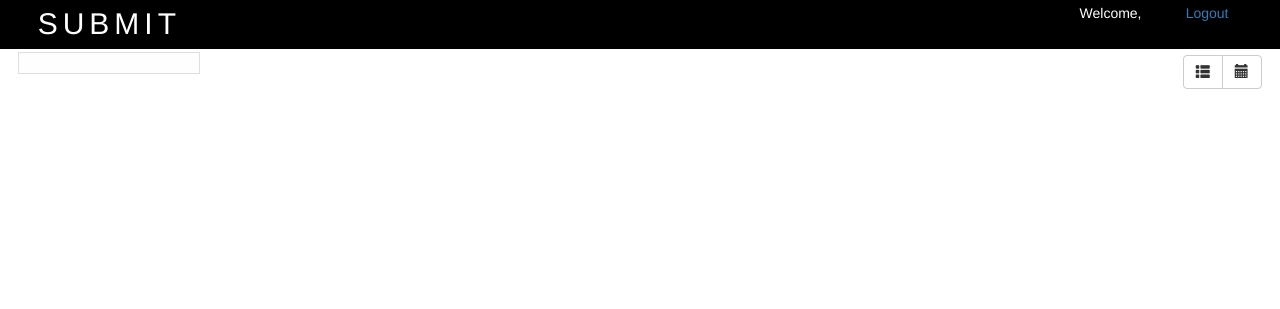
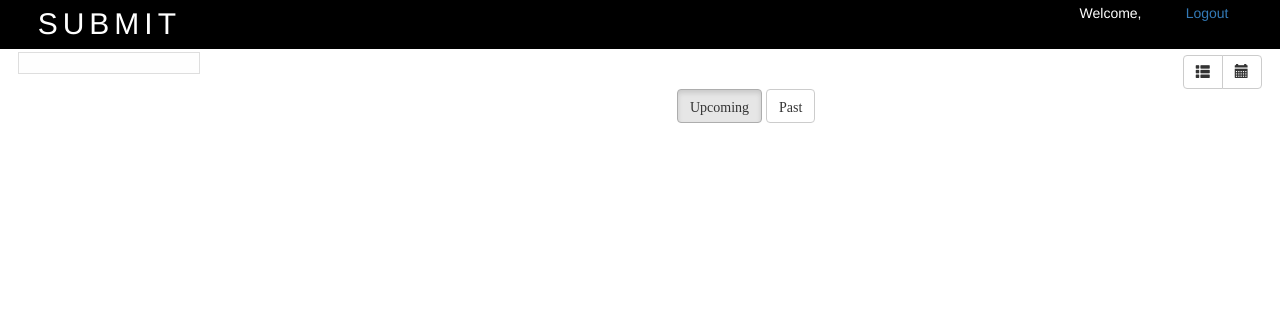
Before and after one commit to gvivek19/CSC510-Team-N, a Python web app: template server/frontend/template/main.html in a window 1280 px wide. Shown: the top 309 px of the page. Run offline with Jinja, Linux system fonts and the light colour scheme; the template is opened without the code that fills it, so the values that code supplies are empty; some libraries are stand-ins or nearby versions.

Commit message:
added deadlines upcoming and past divs

```diff
--- a/server/frontend/static/js/deadline.js
+++ b/server/frontend/static/js/deadline.js
@@ -4,6 +4,24 @@ $(document).ready(function() {
 	getDeadlines();
 	$("#deadlines-list").on("click", function() {
 		deadlines_list_view(null);
+	});
+
+	$("#deadlines-cal").on("click", function() {
+		deadlines_cal_view(null);
+	});
+
+	$("#deadlines-upcoming-button").on("click", function() {
+		$("#deadlines-upcoming-button").addClass('active');
+		$("#deadlines-past-button").removeClass('active');
+		$("#deadlines-past-content").hide();
+		$("#deadlines-upcoming-content").show();
+	});
+
+	$("#deadlines-past-button").on("click", function() {
+		$("#deadlines-past-button").addClass('active');
+		$("#deadlines-upcoming-button").removeClass('active');
+		$("#deadlines-upcoming-content").hide();
+		$("#deadlines-past-content").show();
 	});
 
 	$("#deadlines-cal").on("click", function() {
@@ -36,31 +54,52 @@ function getDeadlines(course) {
 	return {status : false};
 }
 
+function sort(data) {
+	for(i = 0 ; i < data.length ; i++) {
+		for(j = 0 ; j < data.length ; j++) {
+			if(data[i].deadline > data[j].deadline) {
+				temp = data[i];
+				data[i] = data[j];
+				data[j] = temp;
+			}
+		}
+	}
+	return data;
+}
+
 function deadlines_list_view(course, user_type) {
 	var data = getDeadlines(course);
 	$("#main-content").html("");
-	var mainDiv = document.createElement("div");
 	if(user_type && (user_type == "ta" || user_type == "instructor")) {
-		console.log("A");
 		var d = document.createElement("div");
 		$(d).html("<a href='./ta_create_assignment' class='btn btn-primary btn'>Create new assignment</a>");
-		$(mainDiv).append(d);
+		$("#main-content").append(d);
 	}
-	if($("#deadlines-content").length == 0) {
-		var a = document.createElement("div");
-		a.id = "deadlines-content";
-		$("#main-content").append(a);
+
+	if(data.status) {
+		data.data = sort(data.data);
+		total = data.data.length;
+		var i = 0;
+		var time = new Date();
+		time = time.getTime();
+
+		for(i = 0 ; i < total ; i++) {
+			var d = data.data[i];
+
+			if(d.date < time) {
+				var div = document.createElement("div");
+				div.id = d.id;
+				$(div).html("<div id='"+d.id+"'><b>" + d.course + "</b><span style='float:right;'>"+d.date+"</span></div><div>"+d.topic+"</div>");
+				$("#deadlines-past-content").append(div);
+			}
+			else {
+				var div = document.createElement("div");
+				div.id = d.id;
+				$(div).html("<div id='"+d.id+"'><b>" + d.course + "</b><span style='float:right;'>"+d.date+"</span></div><div>"+d.topic+"</div>");
+				$("#deadlines-upcoming-content").append(div);
+			}
+		}
 	}
-	if(data.status) {
-		$.each(data.data, function(i) {
-			var d = data.data[i];
-			var div = document.createElement("div");
-			div.id = d.id;
-			$(div).html("<div id='"+d.id+"'><b>" + d.course + "</b><span style='float:right;'>"+d.date+"</span></div><div>"+d.topic+"</div>");
-			$(mainDiv).append(div);
-		});
-	}
-	$("#deadlines-content").append(mainDiv);
 }
 
 function deadlines_cal_view(course) {
--- a/server/frontend/template/main.html
+++ b/server/frontend/template/main.html
@@ -48,6 +48,12 @@
                         </div>
                     </div>
                     <div id="deadlines-content">
+                         <div style="text-align:center">
+                             <button type="button" id="deadlines-upcoming-button" class="btn btn-default active"><span class="glyphicon glyphicon" aria-hidden="true">Upcoming</span></button>
+                              <button type="button" id="deadlines-past-button" class="btn btn-default"><span class="glyphicon glyphicon glyphicon" aria-hidden="true">Past</span></button>
+                        </div>
+                        <div id="deadlines-upcoming-content"></div>
+                        <div id="deadlines-past-content" style="display:none;"></div>
                     </div>
                 </div>
             </div>
```
